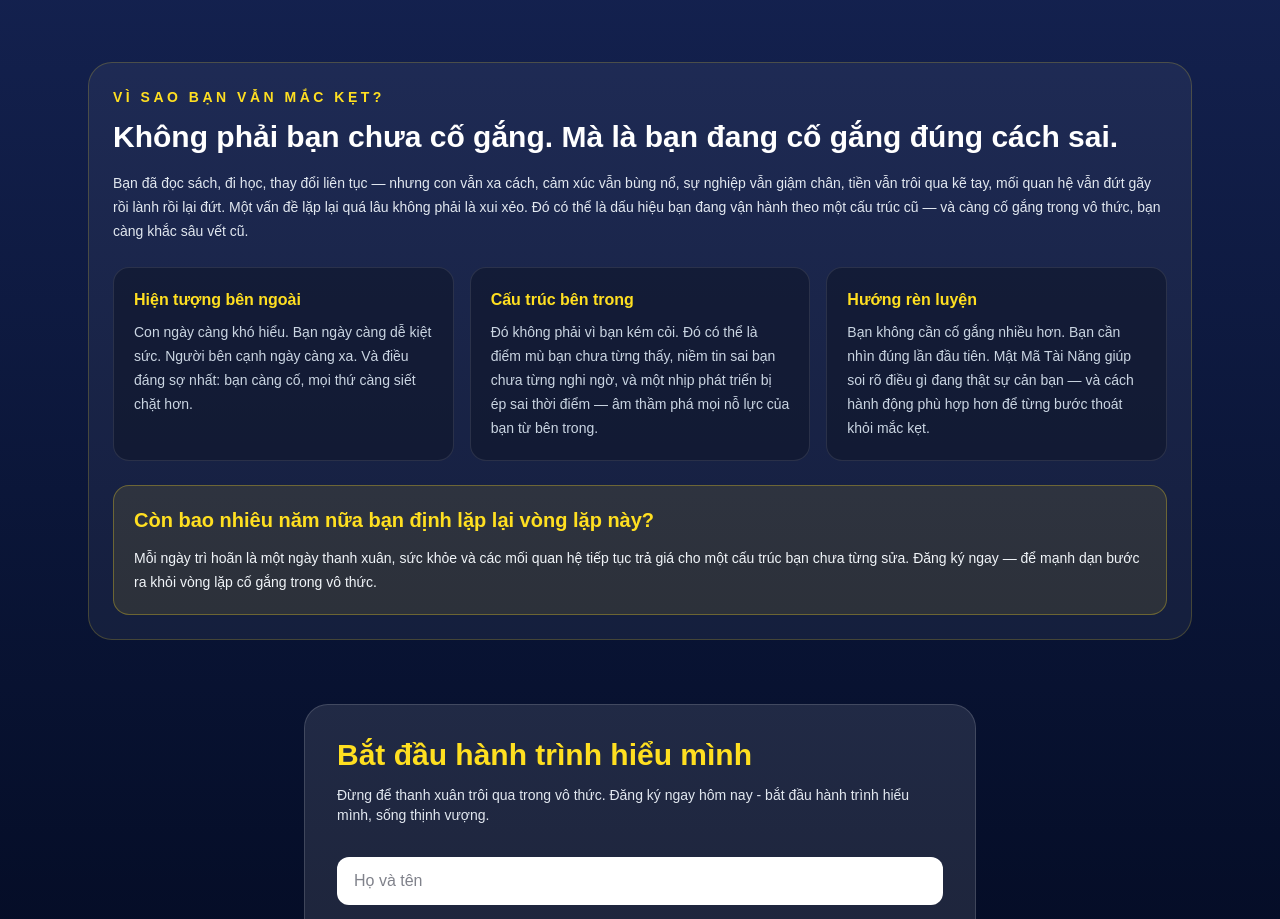
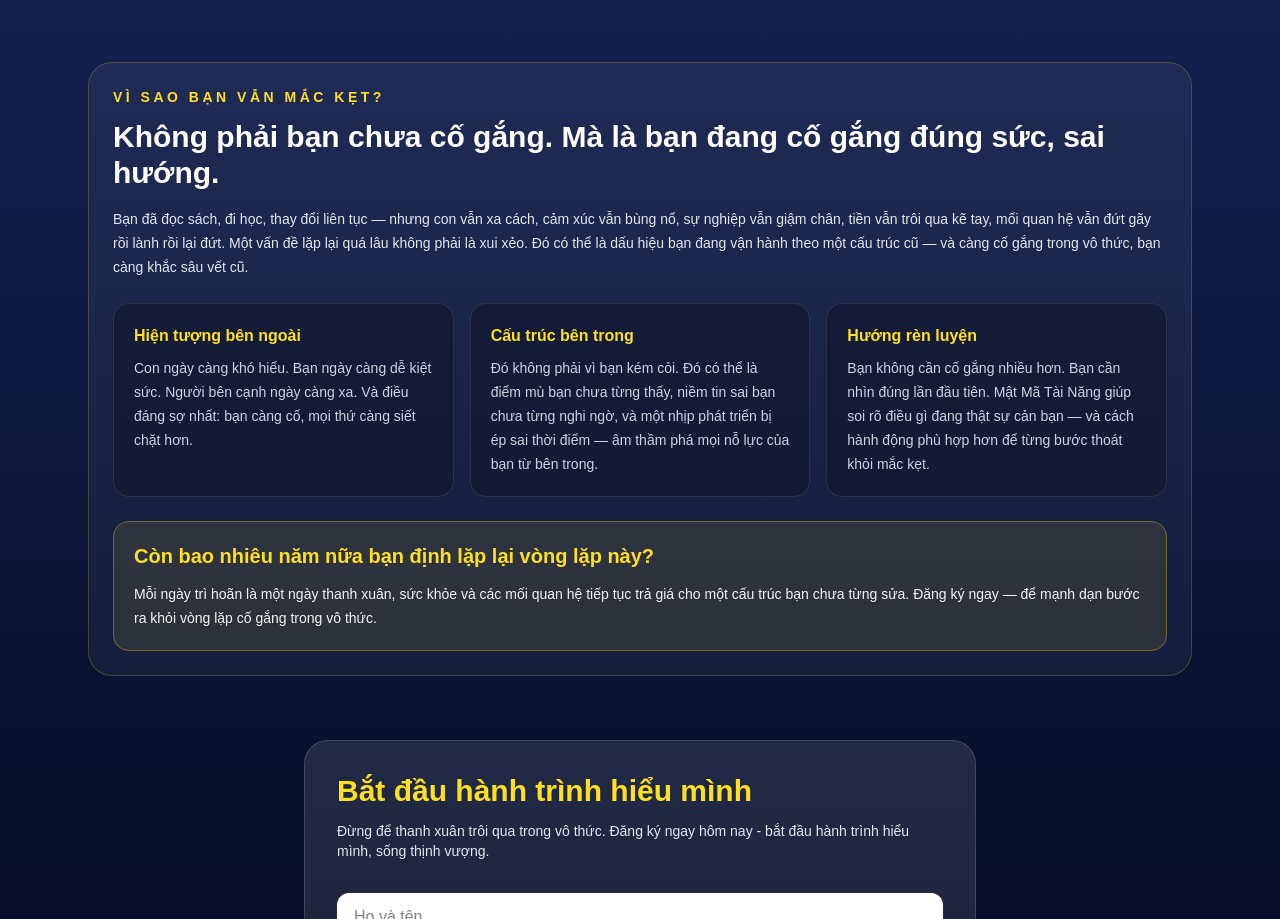
Before and after one commit to lanmatmathinhvuong-dot/mtmv, a Next.js app: page / in a window 1280 px wide. Shown: the part 1686-2605 px from the top of the page. Built offline with nearby package versions, Linux system fonts and the light colour scheme; no server answers.

Commit message:
sua tieu de module mac ket

```diff
--- a/app/page.tsx
+++ b/app/page.tsx
@@ -180,7 +180,7 @@
   </p>
 
   <h2 className="mt-3 text-3xl font-black text-white">
-    Không phải bạn chưa cố gắng. Mà là bạn đang cố gắng đúng cách sai.
+    Không phải bạn chưa cố gắng. Mà là bạn đang cố gắng đúng sức, sai hướng.
   </h2>
 
   <p className="mt-4 text-sm leading-6 text-slate-200">
```
